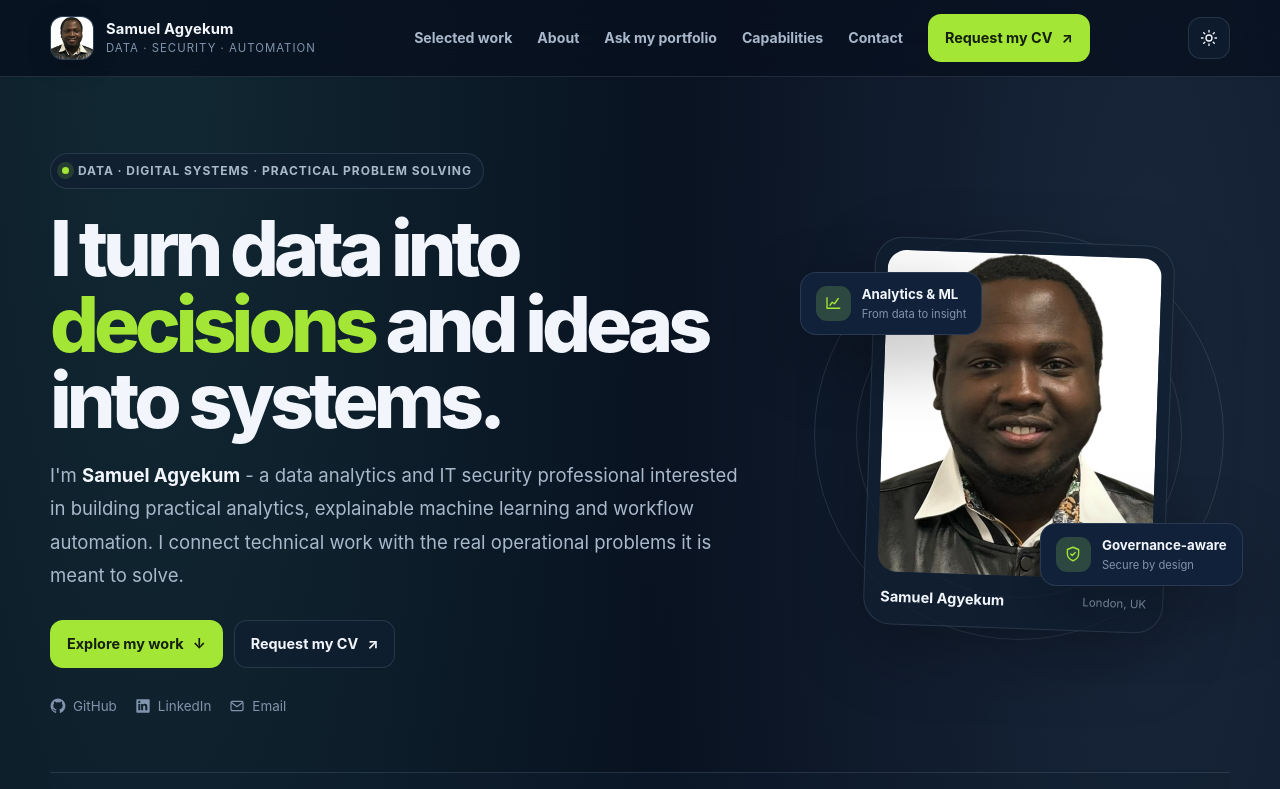
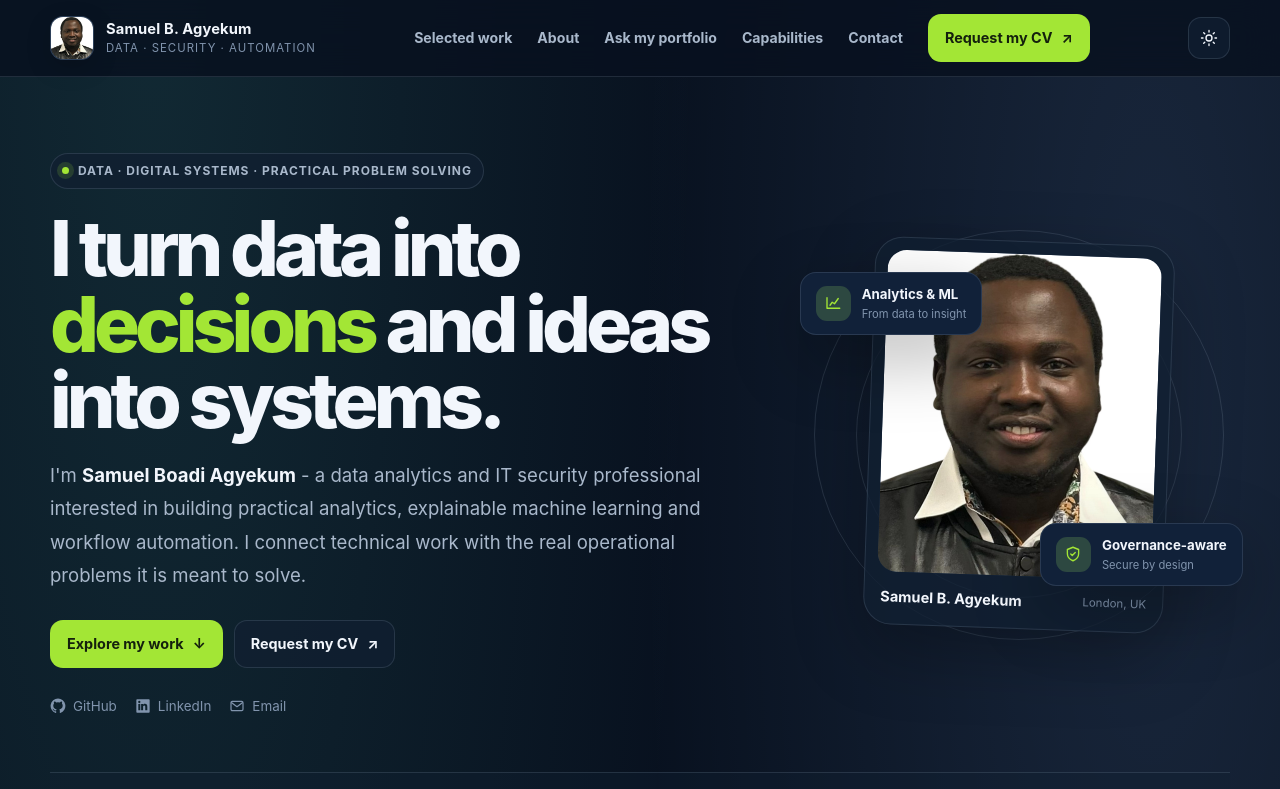
Before and after one commit to agyekumboadi/agyekumboadi.github.io, a plain HTML site: page index.html in a window 1280 px wide. Shown: the top 789 px of the page. Drawn offline with Linux system fonts and the light colour scheme.

Commit message:
Update name from Samuel Agyekum to Samuel B. Agyekum

```diff
--- a/index.html
+++ b/index.html
@@ -5,11 +5,11 @@
   <meta name="viewport" content="width=device-width, initial-scale=1">
   <meta name="color-scheme" content="dark light">
   <meta name="theme-color" content="#08111f">
-  <title>Samuel Agyekum | Data, Automation & Digital Systems</title>
+  <title>Samuel B. Agyekum | Data, Automation & Digital Systems</title>
   <meta name="description" content="Samuel Agyekum - data analytics, applied machine learning, workflow automation and governance aware digital systems.">
   <meta name="author" content="Samuel Agyekum">
   <meta property="og:type" content="website">
-  <meta property="og:title" content="Samuel Agyekum | Data, Automation & Digital Systems">
+  <meta property="og:title" content="Samuel B. Agyekum | Data, Automation & Digital Systems">
   <meta property="og:description" content="Practical analytics, explainable machine learning and automation for better decisions and dependable operations.">
   <meta property="og:url" content="https://agyekumboadi.github.io/">
   <meta name="twitter:card" content="summary_large_image">
@@ -299,7 +299,7 @@
     <nav class="nav container" aria-label="Main navigation">
       <a class="brand" href="#top" aria-label="Samuel Agyekum home">
         <img class="brand-photo" src="assets/profile.png" alt="Samuel Agyekum" width="42" height="42">
-        <span class="brand-copy"><strong>Samuel Agyekum</strong><span>Data · Security · Automation</span></span>
+        <span class="brand-copy"><strong>Samuel B. Agyekum</strong><span>Data · Security · Automation</span></span>
       </a>
       <div class="nav-links" id="navLinks">
         <a href="#work">Selected work</a>
@@ -325,7 +325,7 @@
       <div>
         <span class="eyebrow"><span class="eyebrow-dot"></span> Data · Digital systems · Practical problem solving</span>
         <h1>I turn data into <span class="gradient-text">decisions</span> and ideas into systems.</h1>
-        <p class="hero-copy">I'm <strong>Samuel Agyekum</strong> - a data analytics and IT security professional interested in building practical analytics, explainable machine learning and workflow automation. I connect technical work with the real operational problems it is meant to solve.</p>
+        <p class="hero-copy">I'm <strong>Samuel Boadi Agyekum</strong> - a data analytics and IT security professional interested in building practical analytics, explainable machine learning and workflow automation. I connect technical work with the real operational problems it is meant to solve.</p>
         <div class="hero-ctas">
           <a class="button button-primary" href="#work">Explore my work <span aria-hidden="true">↓</span></a>
           <a class="button" data-cv-request href="mailto:agyekumowuraku@gmail.com?subject=CV%20Request%20%E2%80%93%20Samuel%20Agyekum">Request my CV <span aria-hidden="true">↗</span></a>
@@ -340,7 +340,7 @@
         <div class="visual-orbit" aria-hidden="true"></div>
         <div class="portrait-card">
           <div class="portrait-frame"><img src="assets/profile.png" alt="Portrait of Samuel Agyekum" width="600" height="700"></div>
-          <div class="portrait-caption"><strong>Samuel Agyekum</strong><span>London, UK</span></div>
+          <div class="portrait-caption"><strong>Samuel B. Agyekum</strong><span>London, UK</span></div>
         </div>
         <div class="float-card one"><span class="float-icon"><svg viewBox="0 0 24 24" fill="none" stroke="currentColor" stroke-width="1.8" stroke-linecap="round" stroke-linejoin="round"><path d="M4 19V5m0 14h17M8 15l3-4 3 2 5-7"/></svg></span><span class="float-copy"><strong>Analytics & ML</strong><span>From data to insight</span></span></div>
         <div class="float-card two"><span class="float-icon"><svg viewBox="0 0 24 24" fill="none" stroke="currentColor" stroke-width="1.8" stroke-linecap="round" stroke-linejoin="round"><path d="M12 3 4.5 6v5.5c0 4.5 3.2 7.8 7.5 9.5 4.3-1.7 7.5-5 7.5-9.5V6L12 3Z"/><path d="m9 12 2 2 4-4"/></svg></span><span class="float-copy"><strong>Governance-aware</strong><span>Secure by design</span></span></div>
@@ -517,7 +517,7 @@
   </main>
 
   <footer class="site-footer">
-    <div class="container footer-inner"><span>© <span id="year"></span> Samuel Agyekum. Built with care.</span><div class="footer-links"><a href="#top">Back to top ↑</a><a href="https://github.com/agyekumboadi" target="_blank" rel="noopener noreferrer">GitHub</a><a href="mailto:agyekumowuraku@gmail.com">Email</a><a data-cv-request href="mailto:agyekumowuraku@gmail.com?subject=CV%20Request%20%E2%80%93%20Samuel%20Agyekum">Request CV</a></div></div>
+    <div class="container footer-inner"><span>© <span id="year"></span> Samuel B. Agyekum. Built with care.</span><div class="footer-links"><a href="#top">Back to top ↑</a><a href="https://github.com/agyekumboadi" target="_blank" rel="noopener noreferrer">GitHub</a><a href="mailto:agyekumowuraku@gmail.com">Email</a><a data-cv-request href="mailto:agyekumowuraku@gmail.com?subject=CV%20Request%20%E2%80%93%20Samuel%20Agyekum">Request CV</a></div></div>
   </footer>
 
   <style>.visually-hidden{position:absolute!important;width:1px;height:1px;padding:0;margin:-1px;overflow:hidden;clip:rect(0,0,0,0);white-space:nowrap;border:0}</style>
@@ -585,7 +585,7 @@
     // CV requests: opens the visitor's email application with a fixed recipient,
     // subject and request template. It does not expose or download the CV file.
     const cvRecipient = 'agyekumowuraku@gmail.com';
-    const cvSubject = 'CV Request – Samuel Agyekum';
+    const cvSubject = 'CV Request – Samuel B. Agyekum';
     const cvBody = [
       'Hello Samuel,', '',
       'I would like to request a copy of your CV.', '',
```
